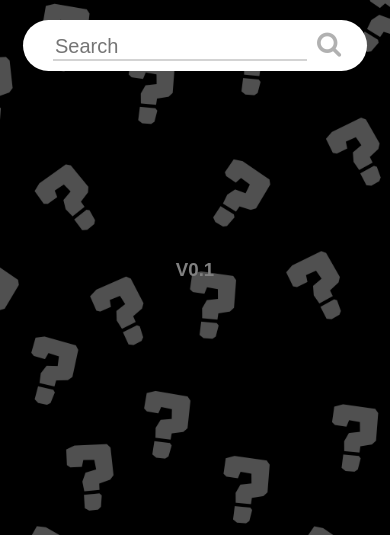
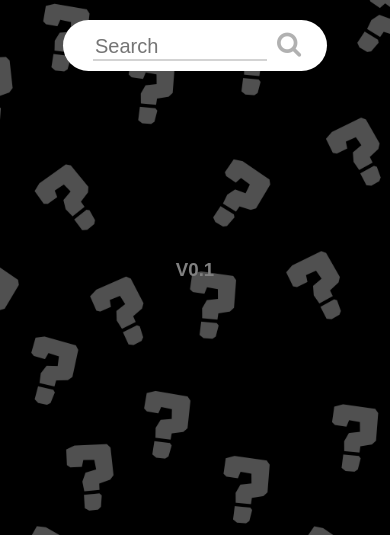
Before and after one commit to MysteryTofficial/search, a plain HTML site: page index.html in a window 390 px wide. Shown: the part 309-844 px from the top of the page. Drawn offline with Linux system fonts and the light colour scheme; a web font is replaced by a local one.

Commit message:
Hibajavítás

```diff
--- a/style.css
+++ b/style.css
@@ -86,7 +86,7 @@ footer :hover {
     }
 
     .txt {
-        width: 250px;
+        width: 170px;
         font-size: 20px;
     }
     header {
```
